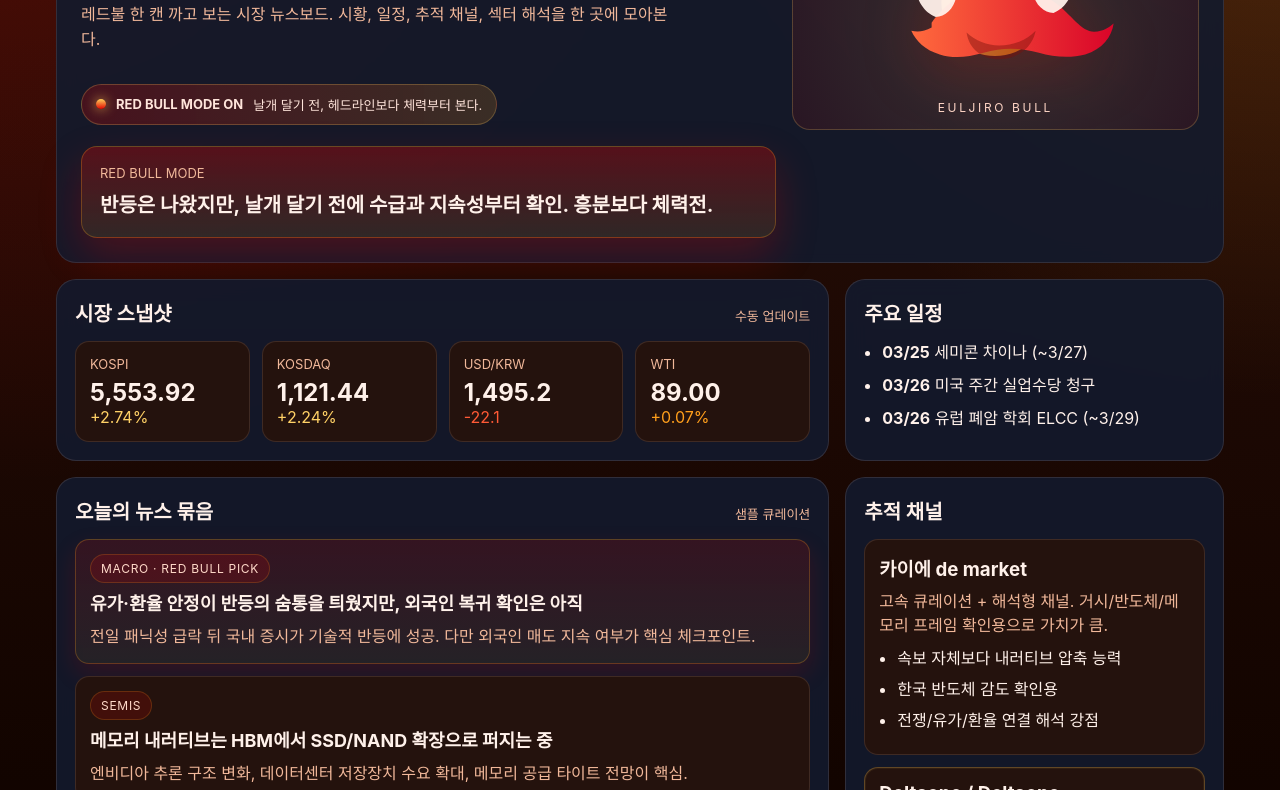
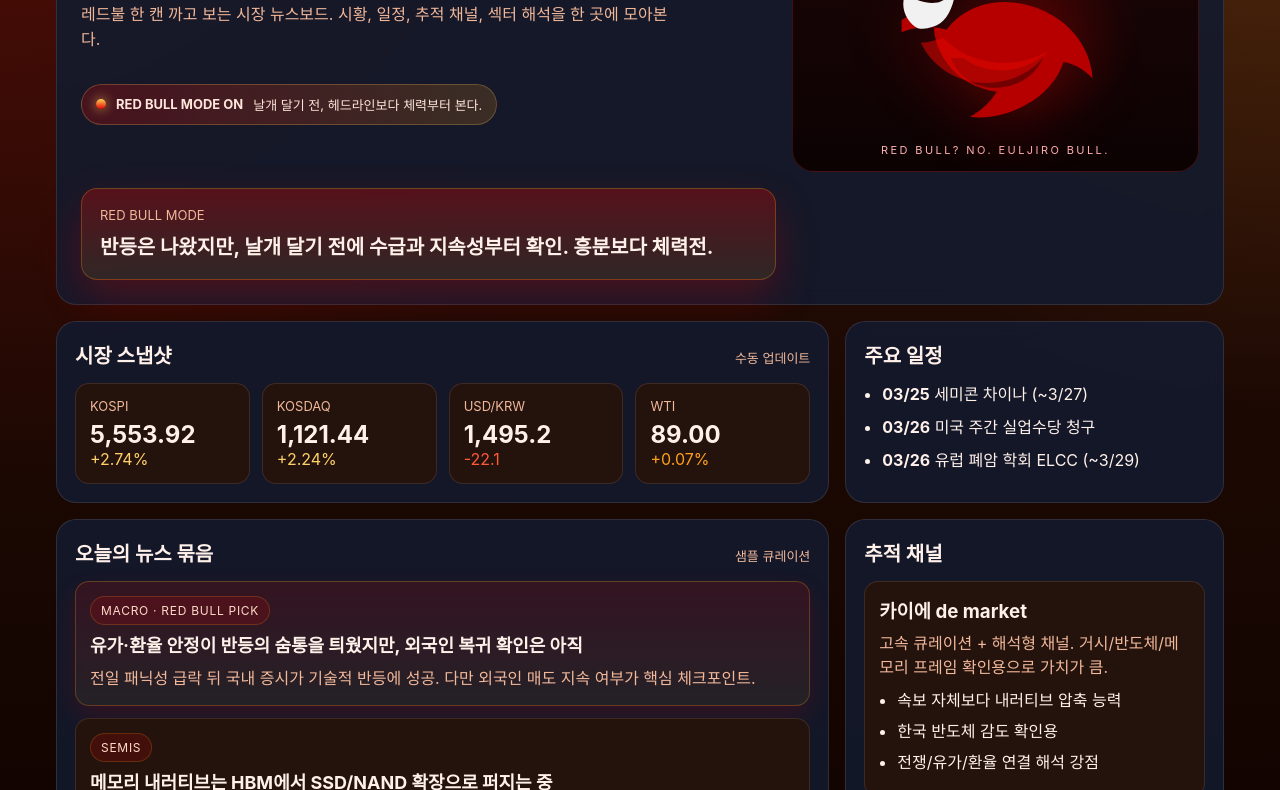
Before and after one commit to pangyowang/candle-news, a plain HTML site: page index.html in a window 1280 px wide. Shown: the part 155-945 px from the top of the page. Drawn offline with Linux system fonts and the light colour scheme.

Commit message:
Update Pages charging bull style

```diff
--- a/index.html
+++ b/index.html
@@ -22,24 +22,14 @@
           </div>
         </div>
         <div class="bull-emblem" aria-label="bull emblem">
-          <svg viewBox="0 0 320 220" role="img" aria-hidden="true">
-            <defs>
-              <linearGradient id="bullSun" x1="0" x2="1">
-                <stop offset="0%" stop-color="#ffd166"/>
-                <stop offset="100%" stop-color="#ff7b00"/>
-              </linearGradient>
-              <linearGradient id="bullBody" x1="0" x2="1">
-                <stop offset="0%" stop-color="#ff6a3d"/>
-                <stop offset="100%" stop-color="#d90429"/>
-              </linearGradient>
-            </defs>
-            <circle cx="160" cy="110" r="66" fill="url(#bullSun)" opacity="0.95"/>
-            <path d="M82 135c16-24 43-42 79-44 31-2 54 5 73 19 20 15 32 36 48 36 12 0 19-6 24-10-2 16-14 32-35 38-19 5-39 3-57-2-18-5-42-8-68 0-21 6-38 7-54 2-18-5-29-16-35-29 8 2 16 1 25-4z" fill="url(#bullBody)"/>
-            <path d="M87 128c-13-5-25-20-24-39 11 10 24 12 34 8 7-3 11-9 15-17 4 15 0 33-9 41-5 5-10 7-16 7z" fill="#fff1ea" opacity="0.95"/>
-            <path d="M232 123c13-5 25-20 24-39-11 10-24 12-34 8-7-3-11-9-15-17-4 15 0 33 9 41 5 5 10 7 16 7z" fill="#fff1ea" opacity="0.95"/>
-            <path d="M125 147c11 10 25 16 40 16 18 0 33-6 45-18-4 20-21 35-45 35-20 0-37-12-40-33z" fill="#7a130d" opacity="0.45"/>
+          <svg viewBox="0 0 360 280" role="img" aria-hidden="true">
+            <path d="M64 148c16-7 38-9 56-3 8-12 23-24 42-30 35-11 77-1 106 24 19 17 32 41 33 66-11-11-23-18-36-20-7 22-24 42-50 55-21 11-45 16-66 13 13-7 25-17 33-31-25-4-47-16-61-35-15-20-20-43-15-61-17-4-30-1-42 7z" fill="#b60000"/>
+            <path d="M84 143c-13-7-23-25-15-43 13 10 28 13 40 11 6-1 14-7 22-17-1 17-8 35-19 43-8 5-18 8-28 6z" fill="#f1f1f1"/>
+            <path d="M240 100c12-10 23-27 20-45-14 8-28 9-39 5-7-3-12-10-18-20-2 17 2 36 11 46 7 8 16 12 26 14z" fill="#f1f1f1"/>
+            <path d="M141 180c10 8 24 14 41 15 22 2 42-5 59-19-7 22-29 40-59 41-24 1-46-11-57-37z" fill="#1f0000" opacity="0.45"/>
+            <path d="M116 155c16 17 39 29 68 31 22 1 43-4 61-14-13 22-42 39-76 39-36 0-67-20-81-50 8 0 18-2 28-6z" fill="#e10600" opacity="0.55"/>
           </svg>
-          <div class="emblem-text">EULJIRO BULL</div>
+          <div class="emblem-text">RED BULL? NO. EULJIRO BULL.</div>
         </div>
         <div class="hero-card">
           <div class="hero-label">RED BULL MODE</div>
--- a/styles.css
+++ b/styles.css
@@ -75,23 +75,26 @@ h1 { margin: 8px 0 10px; font-size: 34px; }
   flex-direction: column;
   justify-content: center;
   align-items: center;
-  border-radius: 18px;
-  background: radial-gradient(circle at center, rgba(255, 209, 102, 0.14), rgba(225, 6, 0, 0.10));
-  border: 1px solid rgba(255, 209, 102, 0.22);
+  border-radius: 22px;
+  background:
+    radial-gradient(circle at 60% 45%, rgba(225, 6, 0, 0.18), transparent 36%),
+    linear-gradient(180deg, rgba(30, 6, 6, 0.95), rgba(12, 2, 2, 0.98));
+  border: 1px solid rgba(255, 80, 80, 0.18);
   padding: 14px;
-  min-height: 220px;
+  min-height: 240px;
+  overflow: hidden;
 }
 .bull-emblem svg {
   width: 100%;
-  max-width: 260px;
+  max-width: 290px;
   height: auto;
-  filter: drop-shadow(0 14px 30px rgba(225, 6, 0, 0.22));
+  filter: drop-shadow(0 18px 30px rgba(225, 6, 0, 0.24));
 }
 .emblem-text {
-  margin-top: 8px;
-  font-size: 12px;
+  margin-top: 4px;
+  font-size: 11px;
   letter-spacing: 0.22em;
-  color: #ffd9c9;
+  color: #ffb0b0;
 }
 .hero-label { color: var(--muted); font-size: 13px; margin-bottom: 10px; }
 .hero-text { font-size: 20px; line-height: 1.4; font-weight: 700; }
```
